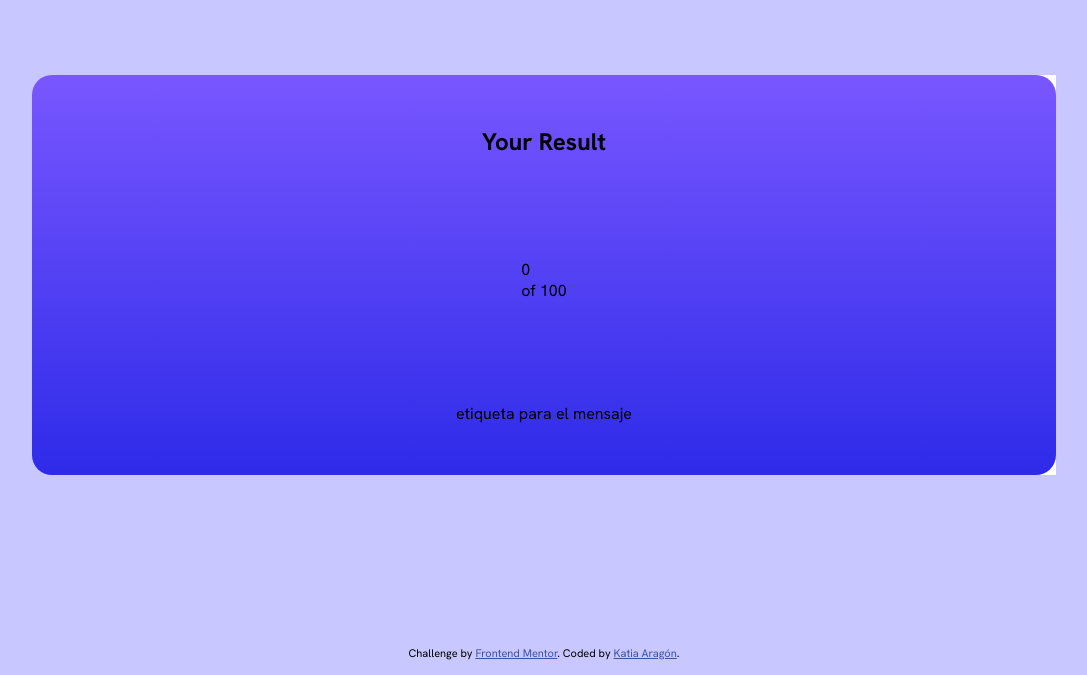
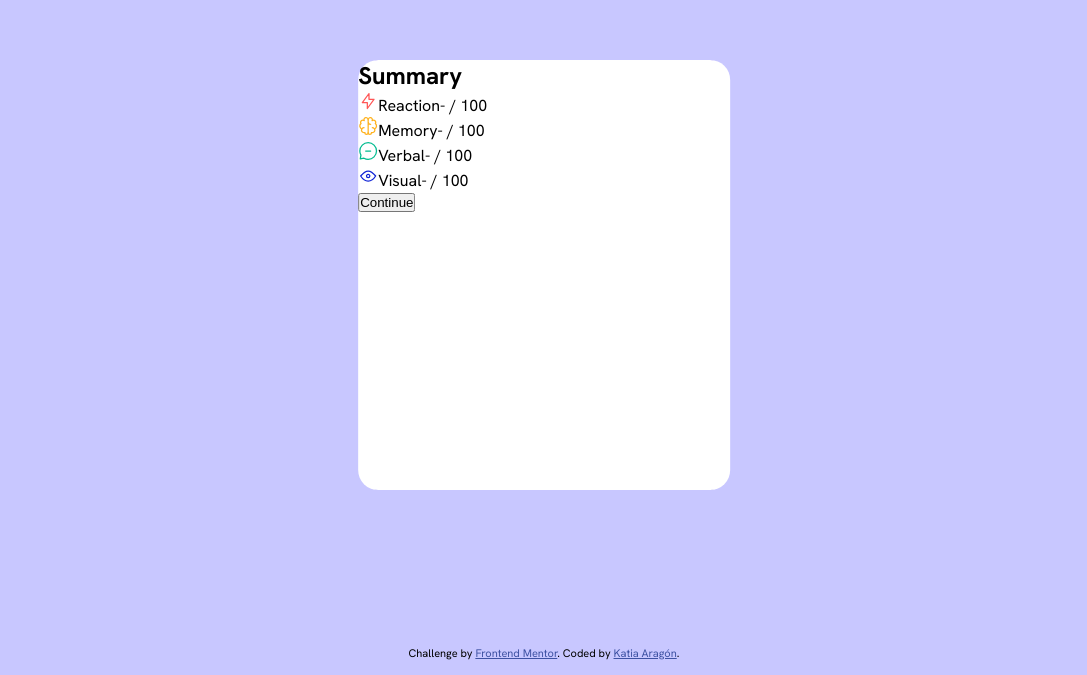
Before and after one commit to ktzazz/results-summary-component-twenty-two, a React (Vite) app: page / in a window 1280 px wide. Shown: the part 125-800 px from the top of the page, without its empty margins (96-1183 px from the left). Built offline with nearby package versions, Linux system fonts and the light colour scheme.

Commit message:
app scss 2

```diff
--- a/src/App.jsx
+++ b/src/App.jsx
@@ -27,7 +27,7 @@ function App() {
 
   return (
     <>
-      <main>
+      <main className="app__main">
         <div className="main__container">
           <div className="result__container">
             <h2 className="result__title">Your Result</h2>
@@ -37,7 +37,6 @@ function App() {
                 {/* prop es el alias que se le da a la informacion que se quiera pasar a otro componente */}
               </>
             </div>
-            <>etiqueta para el mensaje</>
           </div>
 
           <div className="summary__container">
--- a/src/average.jsx
+++ b/src/average.jsx
@@ -24,6 +24,12 @@ export const Result = ({ promedio, activar }) => {
         <p className="final__score">{loading}</p>
         <p className="100__p">of 100</p>
       </div>
+      <div className="result__message">
+        <h3 className="result__title">Great</h3>
+        <p className="result__text">
+          You scored higher than 65% of the people who have taken these tests.
+        </p>
+      </div>
     </main>
   );
 };
--- a/src/scoreLoading.jsx
+++ b/src/scoreLoading.jsx
@@ -13,7 +13,7 @@ export const ScoreLoading = ({ icon, category, score, mostrando, index }) => {
   }, [mostrando, loading, score]);
 
   return (
-    <div className={`summary__container cont_${index}`}>
+    <div className={`score__container cont_${index}`}>
       <img src={icon} alt="" />
       <span className="category">{category}</span>
       <span className="score">{mostrando ? loading : "-"}</span>
--- a/src/scss/App.scss
+++ b/src/scss/App.scss
@@ -1,18 +1,34 @@
 @use "mixins" as m;
 
+.app__main {
+  display: grid;
+  @include m.responsive(tablet) {
+    align-content: center;
+  }
+}
+
 .main__container {
-  height: 60vh;
+  z-index: -1;
+  height: 100%;
   width: 100%;
   position: relative;
   display: grid;
+  justify-self: center;
   grid-template-columns: 1fr;
   grid-template-rows: repeat(2, 1fr);
+  background-color: var(--white);
+
   @include m.responsive(tablet) {
+    border-radius: m.rem(20);
     grid-template-columns: 1fr 1fr;
     grid-template-rows: 1fr;
-    justify-self: center;
-    width: 80%;
-    height: 50vh;
+    width: 75%;
+    height: calc(400px - 5vh);
+    background-color: transparent;
+  }
+  @include m.responsive(desktop) {
+    width: calc(800px - 5vw);
+    height: calc(470px - 5vh);
   }
 }
 
@@ -20,8 +36,10 @@
   position: absolute;
   top: 0;
   left: 0;
+
+  transform: translateY(-100%);
   width: 100%;
-  height: 100%;
+  height: 50%;
   display: flex;
   flex-direction: column;
   align-items: center;
@@ -34,19 +52,31 @@
   border-radius: 0 0 m.rem(20) m.rem(20);
   @include m.responsive(tablet) {
     border-radius: m.rem(20);
+    width: 50%;
+    height: 100%;
+    transform: translateY(0);
+    transform: translateX(50%);
   }
 }
 
 .summary__container {
+  z-index: 2;
+  width: 100%;
+  height: 100%;
   background-color: var(--white);
   grid-area: 2 / 1 / 2 / 1;
   @include m.responsive(tablet) {
     grid-area: 1 / 2 / 1 / 2;
+    width: 101%;
+    height: 100%;
+    border-radius: m.rem(20);
+    transform: translateY(0);
+    transform: translateX(-50%);
   }
 }
 
 footer {
   position: absolute;
   bottom: m.rem(15);
-  width: 100%;
+  justify-self: center;
 }
--- a/src/scss/_base.scss
+++ b/src/scss/_base.scss
@@ -41,5 +41,6 @@ body {
  */
 
 #root {
-  width: 100%;
+  display: grid;
+  min-height: 100vh;
 }
```
